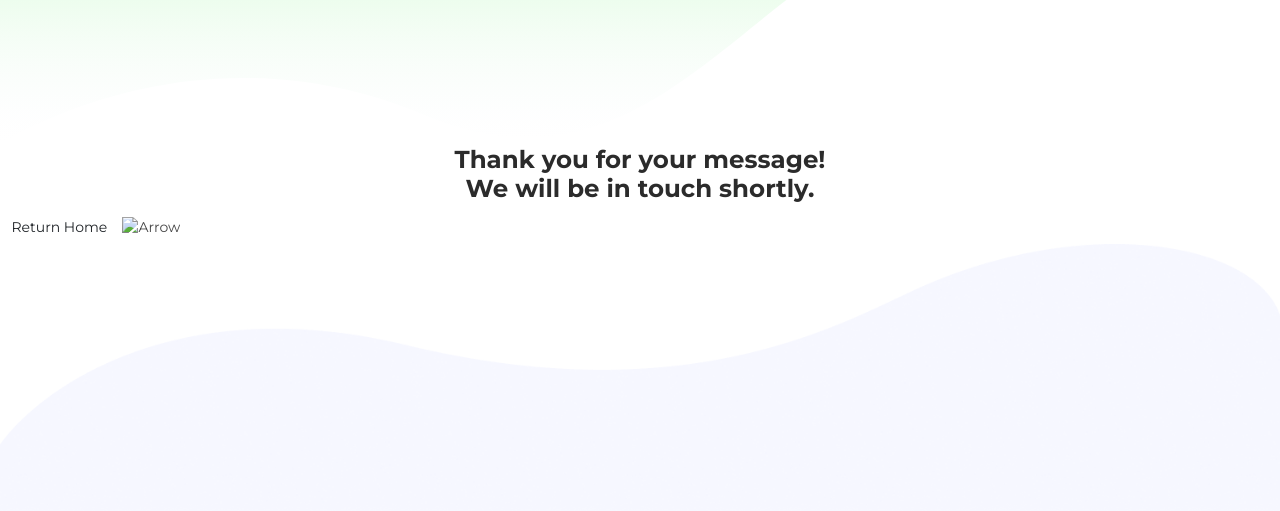
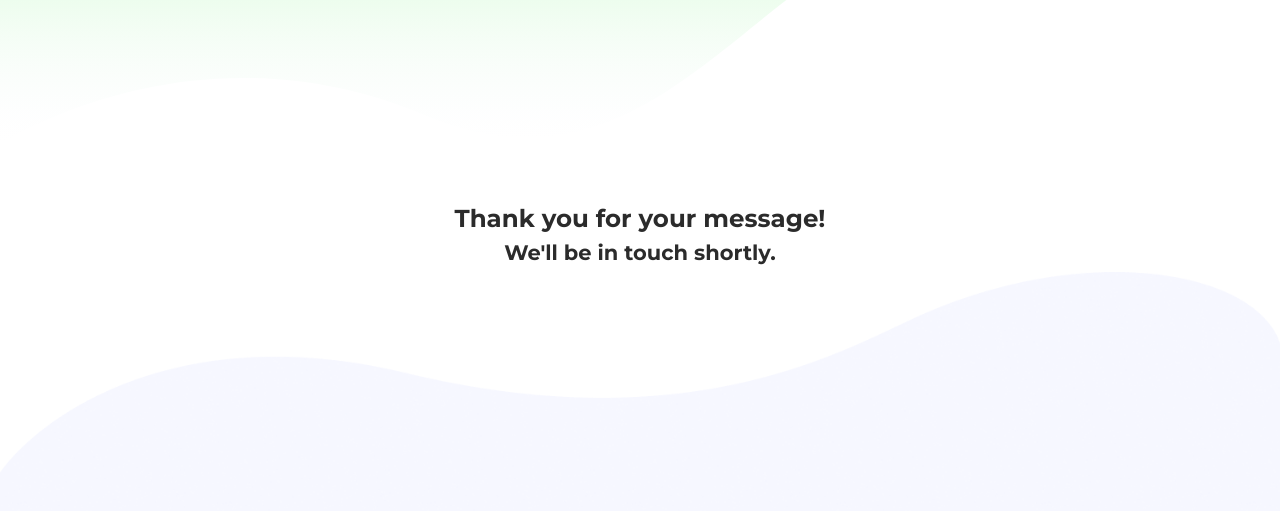
Before and after one commit to MrRelatable/mrrelatable.github.io, a website: page thankyou.html in a window 1280 px wide. Shown: the part 255-766 px from the top of the page. Drawn offline with nearby package versions, Linux system fonts and the light colour scheme.

Commit message:
Update thankyou.html

```diff
--- a/thankyou.html
+++ b/thankyou.html
@@ -80,13 +80,10 @@
     <!-- Contact top / social-->
     <section class="contactPage-top-section">
         <div class="secContainer">
-            <h3 style="text-align: center;">Thank you for your message!<br> We will be in touch shortly.</h3>
+            <h3 style="text-align: center;"><br><br>Thank you for your message!</h3>
+            <h4 style="text-align: center;">We'll be in touch shortly.
             </div>
         </div>
-    </div>
-    <div class="return-home">
-      <a href="index"><button type="button" class="btn see-more-btn">Return Home</button></a>
-      <img src="assets/images/left-arrow.svg" alt="Arrow">
     </div>
 
 
```
